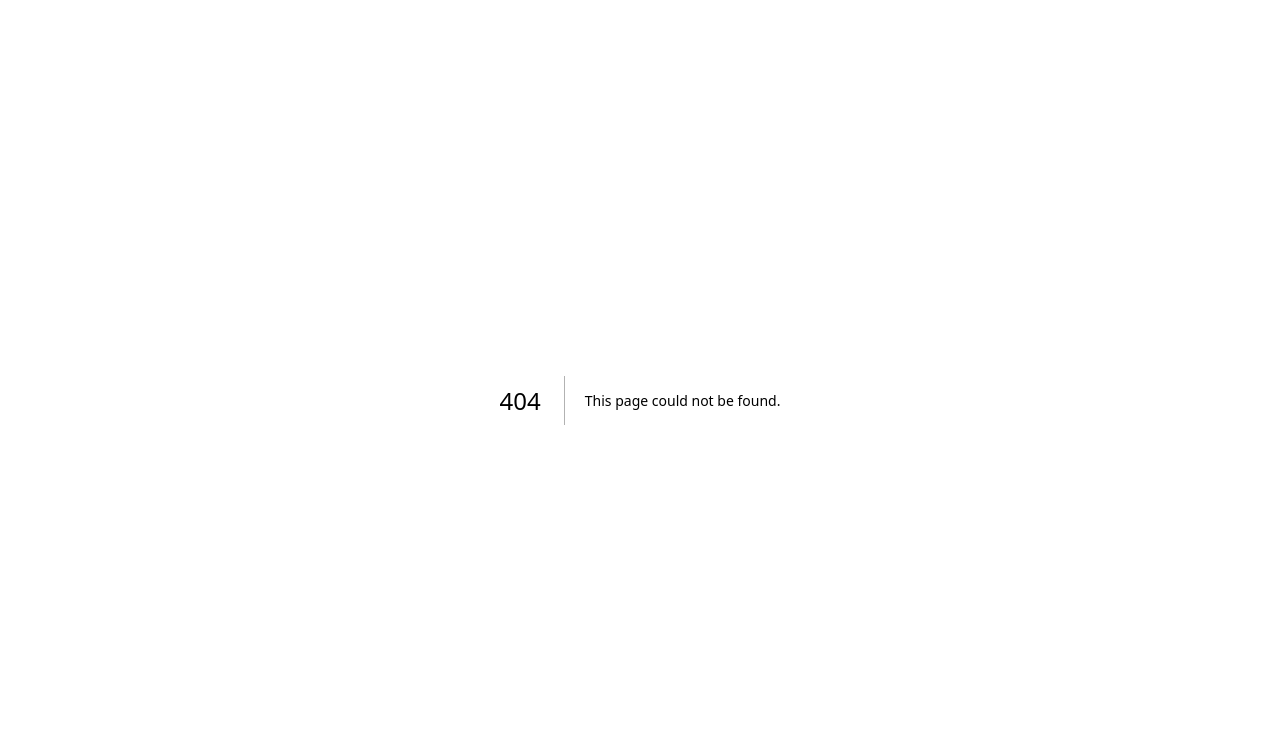
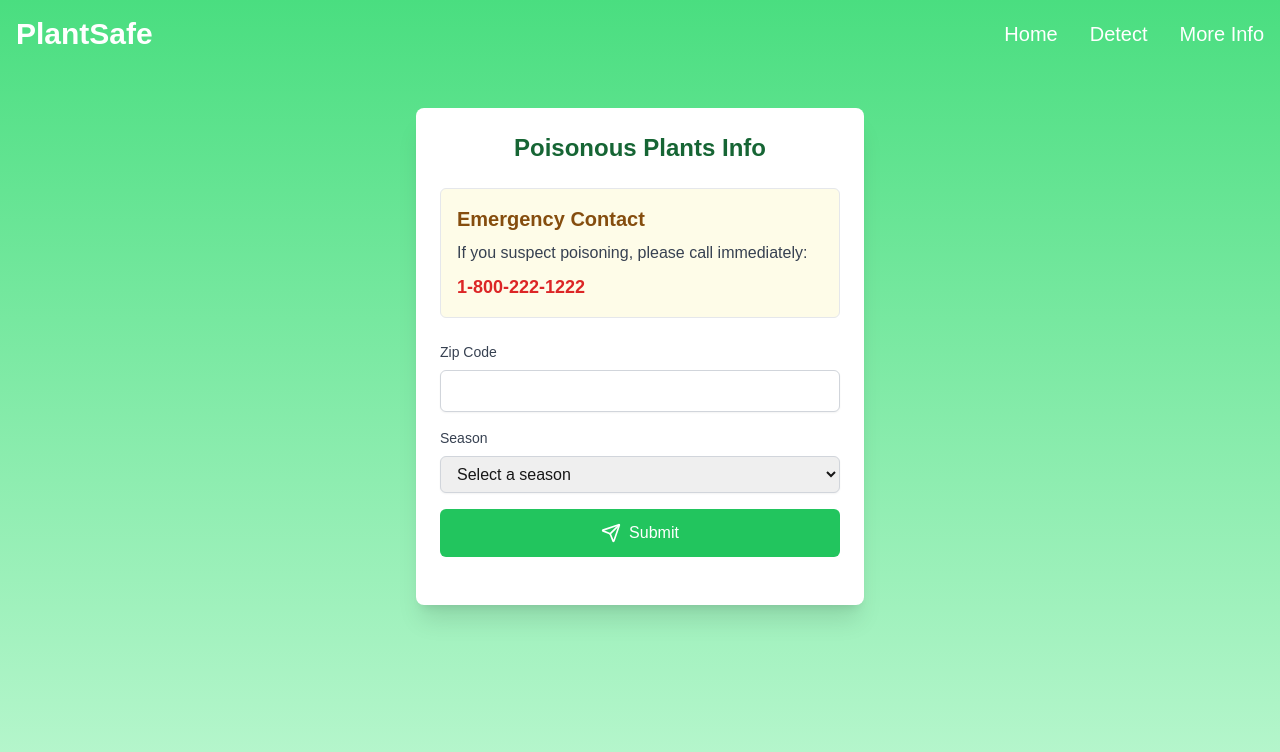
Before and after one commit to ChefOmarDee/leafsafe, a Next.js app: page /getinfo in a window 1280 px wide. Before the commit this address had no page. Shown: the top 752 px of the page. Built offline with nearby package versions, Linux system fonts and the light colour scheme.

Commit message:
added the more info functinality

```diff
--- a/app/(pages)/detectplant/page.jsx
+++ b/app/(pages)/detectplant/page.jsx
@@ -1,6 +1,7 @@
 "use client";
 import React, { useState } from "react";
 import { Upload } from "lucide-react";
+import Navbar from "@/app/comps/navbar";
 
 const PlantDetectionApp = () => {
   const [file, setFile] = useState(null);
@@ -122,9 +123,14 @@ const PlantDetectionApp = () => {
   };
 
   return (
-    <div className="min-h-screen flex items-center justify-center bg-gradient-to-b from-green-400 to-green-200">
-      <div className="max-w-md mx-auto mt-10 p-6 bg-white rounded-lg shadow-xl">
-        <h1 className="text-2xl font-bold mb-4">Plant Detection App</h1>
+    <div className="min-h-screen flex flex-col bg-gradient-to-b from-green-400 to-green-200">
+      <Navbar />
+      <div className="flex-grow py-10">
+        <div className="container mx-auto px-4">
+          <div className="max-w-md w-full mx-auto p-6 bg-white rounded-lg shadow-xl">
+            <h1 className="text-2xl font-bold mb-6 text-center text-green-800">
+              Plant Detection App
+            </h1>
             <div className="mb-6">
               <input
                 id="fileInput"
@@ -146,10 +152,10 @@ const PlantDetectionApp = () => {
             )}
             <button
               onClick={handleSubmit}
-          className="w-full mb-4 bg-blue-500 text-white p-2 rounded hover:bg-blue-600 flex items-center justify-center"
+              className="w-full mb-4 bg-green-500 text-white p-3 rounded-md hover:bg-green-600 focus:outline-none focus:ring-2 focus:ring-green-500 focus:ring-offset-2 transition duration-200 ease-in-out flex items-center justify-center"
               disabled={isLoading}
             >
-          <Upload className="mr-2 h-4 w-4" />
+              <Upload className="mr-2 h-5 w-5" />
               {isLoading ? "Processing..." : "Upload and Detect"}
             </button>
             {result !== null && (
@@ -175,7 +181,7 @@ const PlantDetectionApp = () => {
                 />
                 <button
                   onClick={handleAdviceRequest}
-              className="w-full bg-green-500 text-white p-2 rounded hover:bg-green-600"
+                  className="w-full bg-green-500 text-white p-3 rounded-md hover:bg-green-600 focus:outline-none focus:ring-2 focus:ring-green-500 focus:ring-offset-2 transition duration-200 ease-in-out"
                   disabled={isAdviceLoading}
                 >
                   {isAdviceLoading ? "Getting Advice..." : "Get Advice"}
@@ -197,13 +203,15 @@ const PlantDetectionApp = () => {
             {showNewPlantButton && (
               <button
                 onClick={handleNewPlant}
-            className="w-full bg-green-500 text-white p-2 rounded hover:bg-green-600"
+                className="w-full bg-green-500 text-white p-3 rounded-md hover:bg-green-600 focus:outline-none focus:ring-2 focus:ring-green-500 focus:ring-offset-2 transition duration-200 ease-in-out"
               >
                 Look Up New Plant
               </button>
             )}
           </div>
         </div>
+      </div>
+    </div>
   );
 };
 
--- /dev/null
+++ b/app/(pages)/getinfo/page.jsx
@@ -0,0 +1,122 @@
+"use client";
+import React, { useState } from "react";
+import { Send } from "lucide-react";
+import Navbar from "@/app/comps/navbar";
+
+const InfoPage = () => {
+  const [zipCode, setZipCode] = useState("");
+  const [season, setSeason] = useState("");
+  const [response, setResponse] = useState("");
+  const [isLoading, setIsLoading] = useState(false);
+
+  const handleSubmit = async (e) => {
+    e.preventDefault();
+    setIsLoading(true);
+
+    try {
+      const res = await fetch("/api/getinfo", {
+        method: "POST",
+        headers: { "Content-Type": "application/json" },
+        body: JSON.stringify({ zipCode, season }),
+      });
+
+      if (!res.ok) {
+        throw new Error("Failed to submit information");
+      }
+
+      const data = await res.json();
+      setResponse(data.info);
+    } catch (error) {
+      console.error("Error:", error);
+      setResponse("An error occurred while fetching the information.");
+    } finally {
+      setIsLoading(false);
+    }
+  };
+
+  return (
+    <div className="min-h-screen flex flex-col bg-gradient-to-b from-green-400 to-green-200">
+      <Navbar />
+      <div className="flex-grow py-10">
+        <div className="container mx-auto px-4">
+          <div className="max-w-md w-full mx-auto p-6 bg-white rounded-lg shadow-xl">
+            <h1 className="text-2xl font-bold mb-6 text-center text-green-800">
+              Poisonous Plants Info
+            </h1>
+
+            <div className="mb-6 p-4 border rounded-md bg-yellow-50">
+              <h2 className="text-xl font-semibold mb-2 text-yellow-800">
+                Emergency Contact
+              </h2>
+              <p className="text-gray-700">
+                If you suspect poisoning, please call immediately:
+                <strong className="block mt-2 text-red-600 text-lg">
+                  1-800-222-1222
+                </strong>
+              </p>
+            </div>
+
+            <form onSubmit={handleSubmit} className="mb-6">
+              <div className="mb-4">
+                <label
+                  htmlFor="zipCode"
+                  className="block text-sm font-medium text-gray-700 mb-2"
+                >
+                  Zip Code
+                </label>
+                <input
+                  type="text"
+                  id="zipCode"
+                  value={zipCode}
+                  onChange={(e) => setZipCode(e.target.value)}
+                  className="w-full px-3 py-2 border border-gray-300 rounded-md shadow-sm focus:outline-none focus:ring-2 focus:ring-green-500 focus:border-green-500"
+                  required
+                />
+              </div>
+              <div className="mb-4">
+                <label
+                  htmlFor="season"
+                  className="block text-sm font-medium text-gray-700 mb-2"
+                >
+                  Season
+                </label>
+                <select
+                  id="season"
+                  value={season}
+                  onChange={(e) => setSeason(e.target.value)}
+                  className="w-full px-3 py-2 border border-gray-300 rounded-md shadow-sm focus:outline-none focus:ring-2 focus:ring-green-500 focus:border-green-500"
+                  required
+                >
+                  <option value="">Select a season</option>
+                  <option value="spring">Spring</option>
+                  <option value="summer">Summer</option>
+                  <option value="fall">Fall</option>
+                  <option value="winter">Winter</option>
+                </select>
+              </div>
+              <button
+                type="submit"
+                className="w-full bg-green-500 text-white p-3 rounded-md hover:bg-green-600 focus:outline-none focus:ring-2 focus:ring-green-500 focus:ring-offset-2 transition duration-200 ease-in-out flex items-center justify-center"
+                disabled={isLoading}
+              >
+                <Send className="mr-2 h-5 w-5" />
+                {isLoading ? "Submitting..." : "Submit"}
+              </button>
+            </form>
+
+            {response && (
+              <div className="p-4 border rounded-md bg-gray-50">
+                <h2 className="text-xl font-semibold mb-2 text-green-800">
+                  Poisonous Plants in Your Area
+                </h2>
+                <p className="text-gray-700 whitespace-pre-line">{response}</p>
+              </div>
+            )}
+          </div>
+        </div>
+      </div>
+    </div>
+  );
+};
+
+export default InfoPage;
--- a/app/_lib/openai/getadvice.js
+++ b/app/_lib/openai/getadvice.js
@@ -1,5 +1,4 @@
 const path = require("path");
-const fs = require('fs');
 const axios = require('axios');
 const dotenv = require("dotenv");
 
--- /dev/null
+++ b/app/_lib/openai/getinfo.js
@@ -0,0 +1,42 @@
+const path = require("path");
+const axios = require('axios');
+const dotenv = require("dotenv");
+
+dotenv.config({ path: path.resolve(__dirname, "../../../.env") });
+const apiKey = process.env.OPENAI_KEY;
+
+export async function GetInfo(zipcode, season) {
+    const headers = {
+        "Content-Type": "application/json",
+        "Authorization": `Bearer ${apiKey}`
+    };
+
+    const payload = {
+        "model": "gpt-4o-mini",
+        "messages": [
+            {
+                "role": "user",
+                "content": `Given a zip code and a season (spring, summer, fall, or winter), provide the top 5 most common poisonous plants found in that area during that season. Please consider local flora and provide any relevant details about each plant's toxicity. For example, if the input is '33064' for spring, list the poisonous plants specific to that area during that season, along with brief descriptions of their toxicity.
+                Input Format:
+                Zip code: ${zipcode}
+                Season: ${season}
+                Expected Output Format:
+                Plant Name (Scientific Name) - Brief description of toxicity.
+                Plant Name (Scientific Name) - Brief description of toxicity.
+                Plant Name (Scientific Name) - Brief description of toxicity.
+                Plant Name (Scientific Name) - Brief description of toxicity.
+                Plant Name (Scientific Name) - Brief description of toxicity.`
+            }
+        ],
+        "max_tokens": 300
+    };
+
+    try {
+        const response = await axios.post('https://api.openai.com/v1/chat/completions', payload, { headers });
+        console.log("Response from OpenAI:", response.data.choices[0].message.content);
+        return response.data.choices[0].message.content;
+    } catch (error) {
+        console.error("Error calling OpenAI API:", error.response ? error.response.data : error.message);
+        throw error; // Re-throw the error so it can be handled by the caller
+    }
+}
--- a/app/api/getadvice/route.js
+++ b/app/api/getadvice/route.js
@@ -17,7 +17,7 @@ export async function POST(request) {
         .map(item => {
             // Replace spaces and hyphens in phone numbers to prevent splitting
             return item
-            .replace(/\b(\d{1,3})[\s\-](\d{1,3})[\s\-](\d{1,4})\b/g, '$1\u00A0$2\u00A0$3')  // Format 1 800 222 1222
+            .replace(/\b(\d{1,3})[\s\-](\d{1,3})[\s\-](\d{1,4})\b/g, '($1) $2-$3')
             .replace(/\b(\d{1,3})[\-](\d{1,4})\b/g, '$1\u2011$2');  // Format 911
         })
         .map(item => item.trim())  // Trim whitespace
--- /dev/null
+++ b/app/api/getinfo/route.js
@@ -0,0 +1,19 @@
+import { NextResponse } from 'next/server';
+import { GetInfo } from '@/app/_lib/openai/getinfo';
+
+export async function POST(request) {
+  try {
+    const { zipCode, season } = await request.json();
+
+    // Log the received data (for debugging purposes)
+    console.log("Received zip code:", zipCode);
+    console.log("Received season:", season);
+
+    const infoResponse = await GetInfo(zipCode, season);
+
+    return NextResponse.json({ info: infoResponse }, { status: 200 });
+  } catch (error) {
+    console.error("Error in getinfo API:", error);
+    return NextResponse.json({ error: "Failed to get information" }, { status: 500 });
+  }
+}
--- /dev/null
+++ b/app/comps/navbar.jsx
@@ -0,0 +1,64 @@
+import React, { useState } from "react";
+import Link from "next/link";
+import { Menu, X } from "lucide-react";
+
+const Navbar = () => {
+  const [isOpen, setIsOpen] = useState(false);
+
+  return (
+    <nav className="p-4">
+      <div className="container mx-auto flex justify-between items-center">
+        <Link href="/" className="text-white text-3xl font-bold">
+          PlantSafe
+        </Link>
+        <div className="hidden md:flex space-x-8">
+          <Link href="/" className="text-white hover:text-green-200 text-xl">
+            Home
+          </Link>
+          <Link
+            href="/detectplant"
+            className="text-white hover:text-green-200 text-xl"
+          >
+            Detect
+          </Link>
+          <Link
+            href="/getinfo"
+            className="text-white hover:text-green-200 text-xl"
+          >
+            More Info
+          </Link>
+        </div>
+        <button
+          onClick={() => setIsOpen(!isOpen)}
+          className="md:hidden text-white"
+        >
+          {isOpen ? <X size={28} /> : <Menu size={28} />}
+        </button>
+      </div>
+      {isOpen && (
+        <div className="md:hidden">
+          <Link
+            href="/"
+            className="block text-white py-2 px-4 hover:bg-green-700 text-xl"
+          >
+            Home
+          </Link>
+          <Link
+            href="/detectplant"
+            className="block text-white py-2 px-4 hover:bg-green-700 text-xl"
+          >
+            Detect
+          </Link>
+          <Link
+            href="/getinfo"
+            className="block text-white py-2 px-4 hover:bg-green-700 text-xl"
+          >
+            More Info
+          </Link>
+        </div>
+      )}
+    </nav>
+  );
+};
+
+export default Navbar;
```
Also changed, not shown: app/(pages)/info/page.jsx (deleted). Lines whose indentation alone changed are shown as unchanged.
